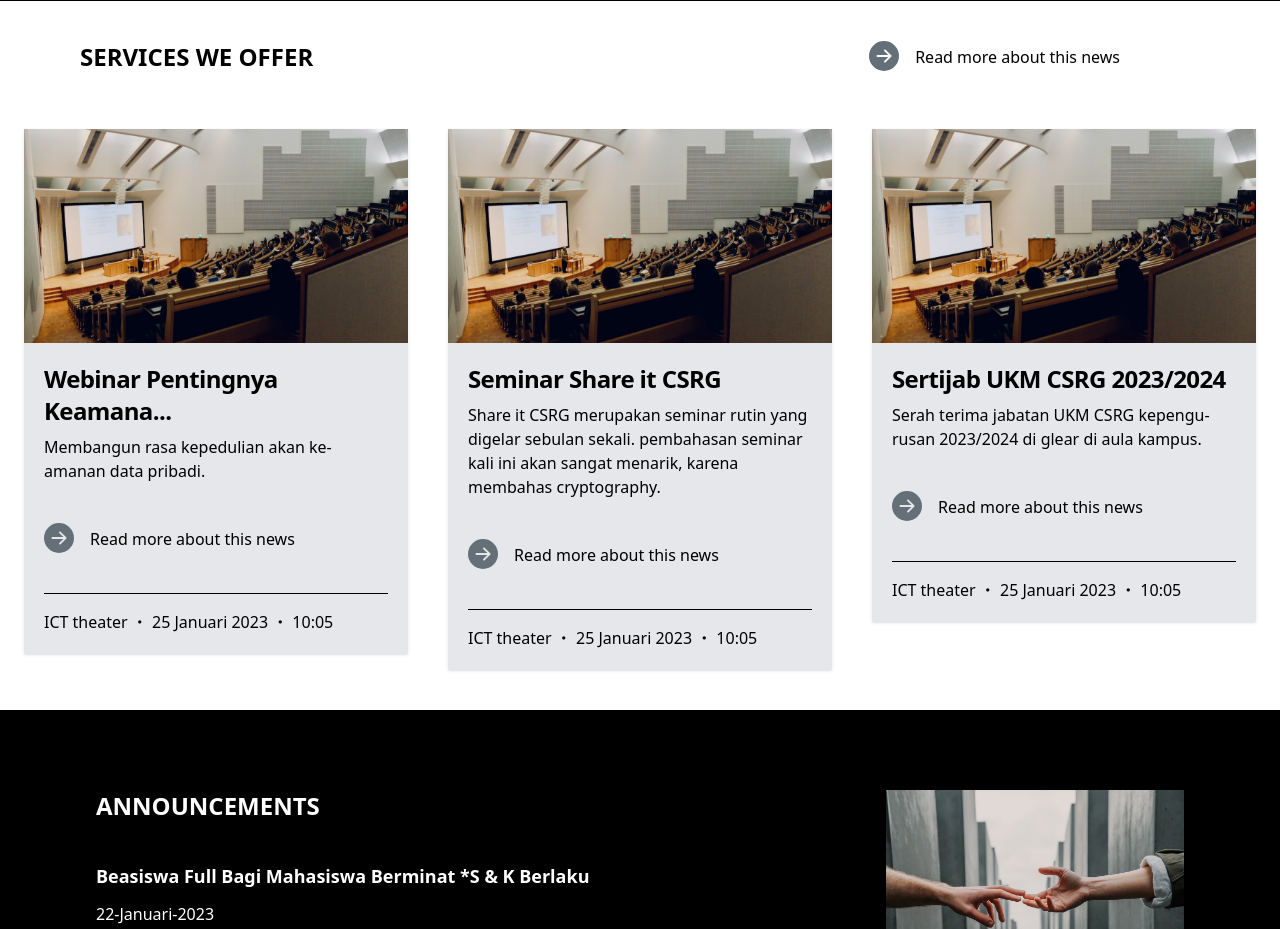
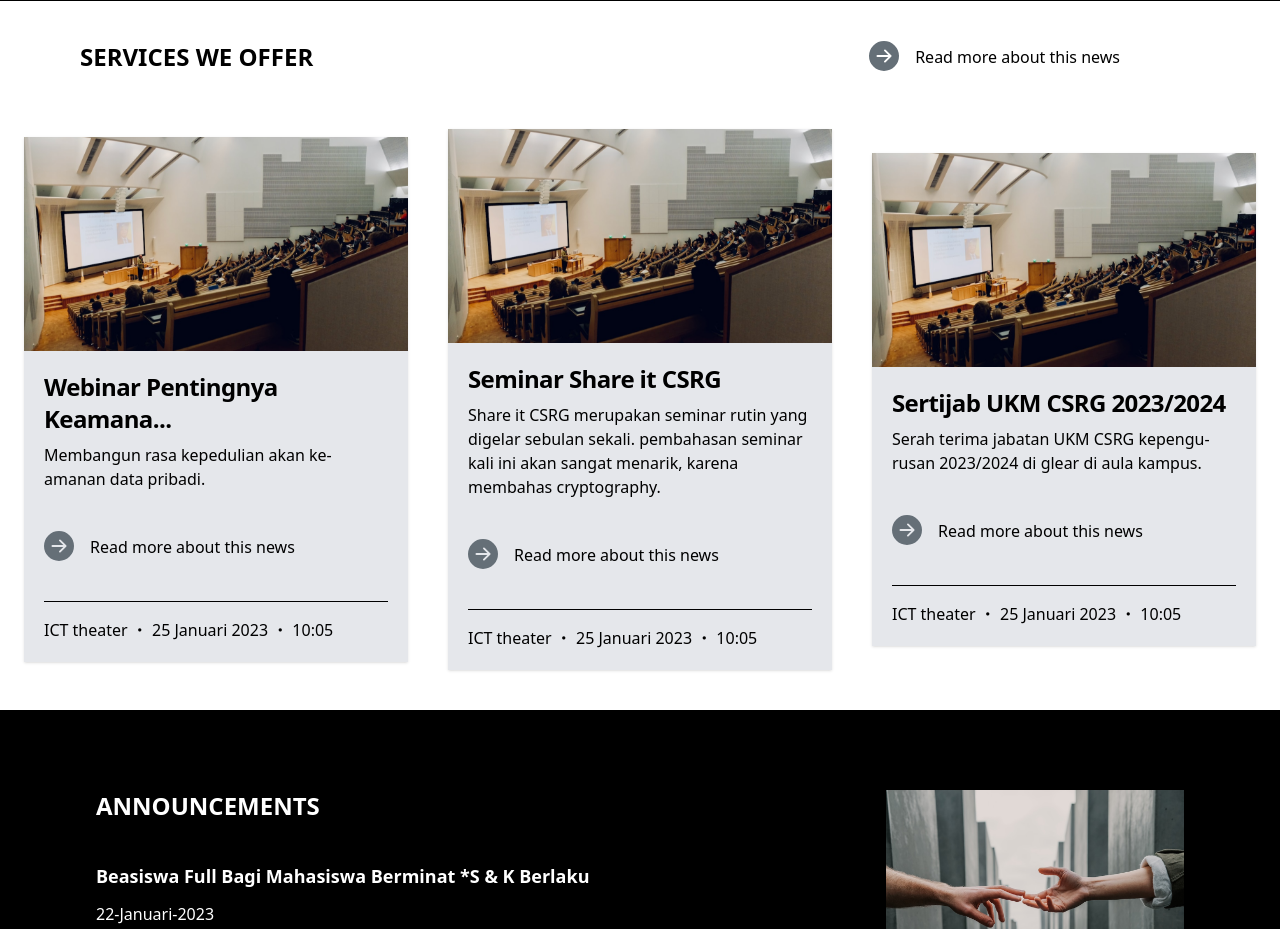
Before and after one commit to dita-daystaruni/dita-website-frontend, a React (Vite) app: page / in a window 1280 px wide. Shown: the part 2740-3669 px from the top of the page. Built offline with nearby package versions, Linux system fonts and the light colour scheme.

Commit message:
feat: added tilt animations to cards

```diff
--- a/src/pages/components/common/greyCard.jsx
+++ b/src/pages/components/common/greyCard.jsx
@@ -1,10 +1,15 @@
 import React from "react";
+import { Tilt } from "react-tilt";
+
+import { defaultOptions } from "../../../utils/animations";
 import GreyRedirectBtn from "./greyRedirectBtn";
 import dummyImage from "../../../assets/unsplash_dsvJgiBJTOs.png";
 
 
+
 const GreyCard = ({ heading, content }) => {
   return (
+    <Tilt options={defaultOptions} className="cursor-pointer">
     <div className="flex flex-col h-full">
       <div className="max-w-sm bg-gray-200 border-gray-200 shadow dark:bg-gray-800 dark:border-gray-700">
         <div>
@@ -31,6 +36,7 @@ const GreyCard = ({ heading, content }) => {
         </div>
       </div>
     </div>
+    </Tilt>
   );
 };
 
```
